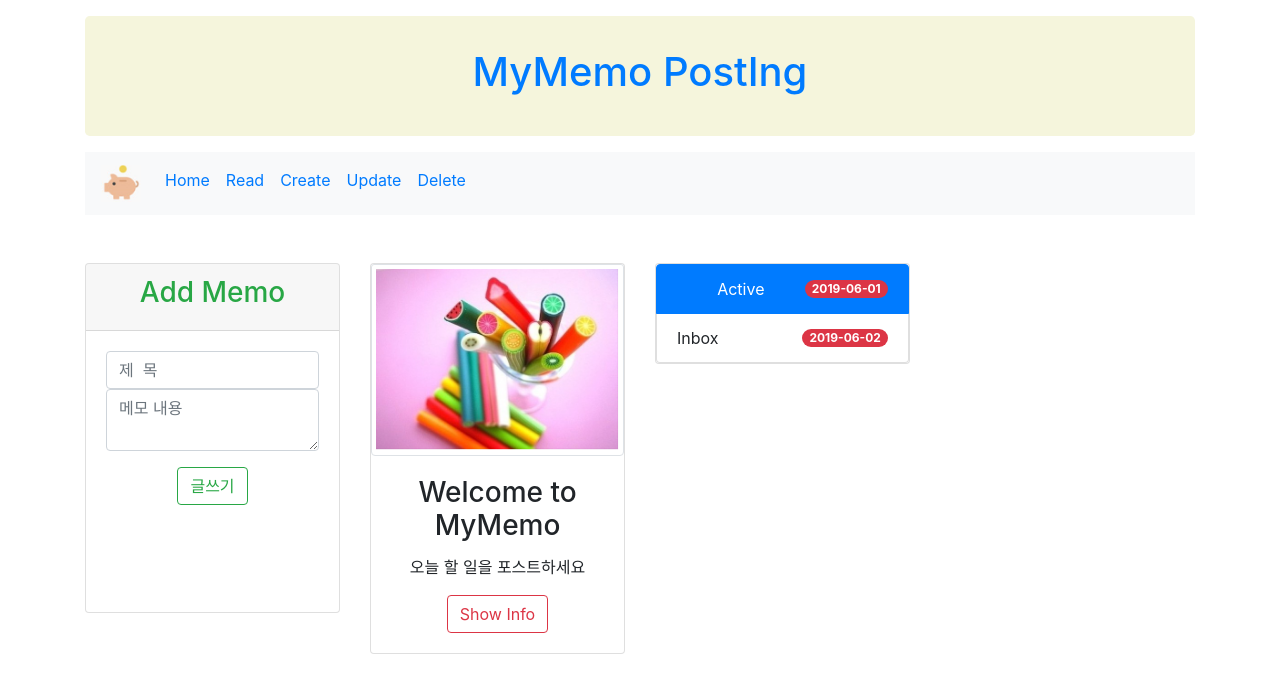
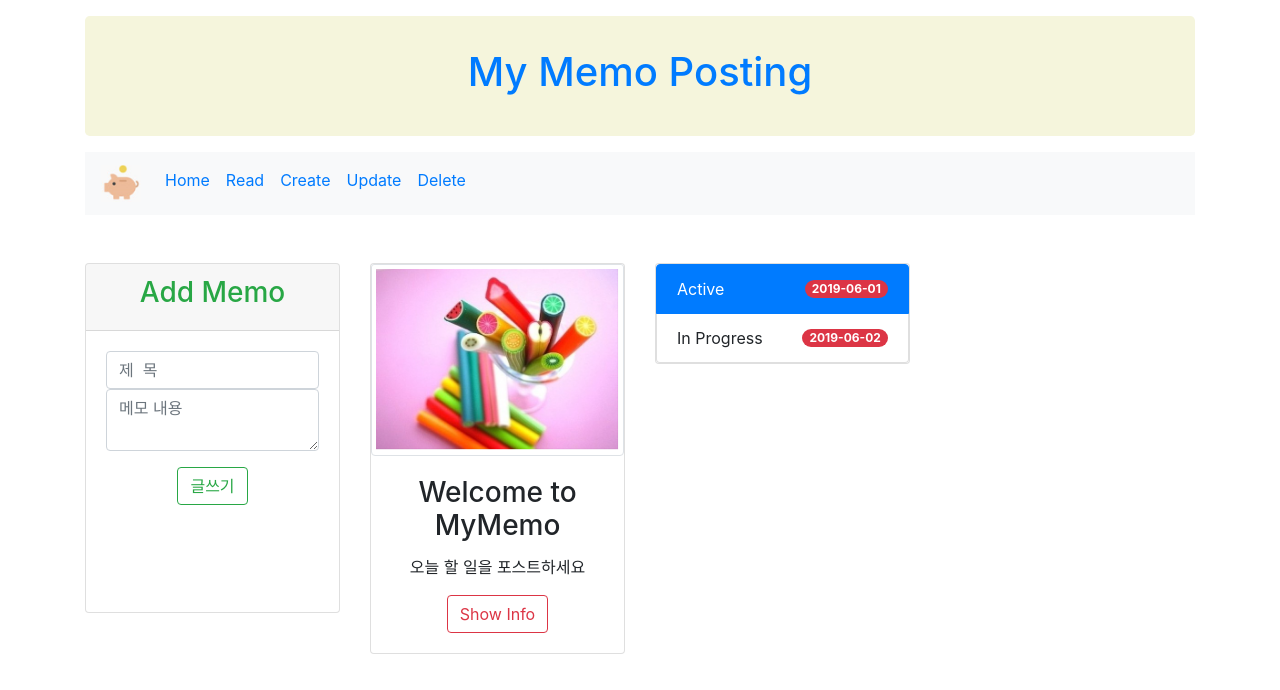
Before and after one commit to swanbaek/Summer, a React (Create React App) app: page / in a window 1280 px wide. Shown: the top 690 px of the page. Built offline with nearby package versions, Linux system fonts and the light colour scheme.

Commit message:
SubListContent추가-오류발생함

```diff
--- a/src/App.js
+++ b/src/App.js
@@ -6,15 +6,26 @@ import ReadContent from './components/ReadContent'
 import CreateContent from './components/CreateContent'
 import ListContent from './components/ListContent'
 class App extends Component{
+  constructor(props){
+    super(props);
+    this.state={
+      memos:[{title:'To Do',msg:'오늘 할일이 많아요', wdate:'2019-06-01'},
+      {title:'In Progress',msg:'진행중인 일..많아요', wdate:'2019-06-01'}]
+    }
+  }
+
+
   render(){
     return (
     <div className="container">
-      <Header subject="MyMemo PostIng"></Header>
+      <Header subject="My Memo Posting"></Header>
       <Navbar></Navbar>
       <div className="row">
-        <CreateContent></CreateContent>
+        <CreateContent onSubmit={function(_title,_msg){
+            this.state.memos.push({title:_title,msg:_msg});
+          }}></CreateContent>
         <ReadContent title="Welcome to MyMemo" msg="오늘 할 일을 포스트하세요"></ReadContent>
-        <ListContent></ListContent>
+        <ListContent memos={this.state.memos}></ListContent>
       </div>
     </div>);
   }
--- a/src/components/CreateContent.js
+++ b/src/components/CreateContent.js
@@ -1,5 +1,25 @@
 import React from 'react';
 class CreateContent extends React.Component{
+    constructor(props){
+        super(props);
+        this.handleSubmit=this.handleSubmit.bind(this);
+
+        this.state={
+            memos:[],
+            title:'',
+            msg:''
+        }
+
+    }
+    handleSubmit(e){
+        e.preventDefault();
+        this.props.onSubmit(
+            e.target.title.value,
+            e.target.msg.value
+        );
+        console.log('CreateContent Submit')
+    }
+
     render(){
         return (
             <div className="col-md-3 col-sm-6">
@@ -8,7 +28,7 @@ class CreateContent extends React.Component{
                 <h3 className="text-center text-success">Add Memo</h3>
                 </div>
                 <div className="card-body text-center">
-                <form action="memoAdd.jsp" method="post">
+                <form action="memoAdd.jsp" method="post" onSubmit={(e)=>this.handleSubmit(e)}>
                     <input type="text"
                      name="title" placeholder="제  목" className="form-control"></input>
                      <p>
--- a/src/components/ListContent.js
+++ b/src/components/ListContent.js
@@ -1,28 +1,32 @@
 import React from 'react';
+import SubListContent from './SubListContent';
+
+import { thisExpression } from '@babel/types';
 class ListContent extends React.Component{
 
     constructor(props){
         super(props);
-        this.state={
-            title:'',
-            msg:'',
-            wdate:'2019-06-13'
+
+    }
+    getList(){
+        for(var i=0;i<this.props.memos.length;i++){
+       var _str=<SubListContent title={this.props.memos[i].title}></SubListContent>
         }
+       return _str;
     }
-
     render(){
         return (
             <div className="col-md-3 col-sm-6">
                 <div className="card">
                 <ul className="list-group">
                 <li className="list-group-item active d-flex justify-content-between align-items-center">
-                <i className="fas fa-cloud"></i>Active
+                Active
                     <span className="badge badge-danger badge-pill">2019-06-01</span>
                 </li>
-                <li className="list-group-item d-flex justify-content-between align-items-center">
-                    Inbox
-                    <span className="badge badge-danger badge-pill">2019-06-02</span>
-                </li>
+
+                {this.getList()}
+
+
                 </ul>
                 </div>
             </div>
--- /dev/null
+++ b/src/components/SubListContent.js
@@ -0,0 +1,20 @@
+import React from 'react';
+import { thisExpression } from '@babel/types';
+class SubListContent extends React.Component{
+
+    constructor(props){
+        super(props);
+
+    }
+
+    render(){
+        return (
+
+                <li className="list-group-item d-flex justify-content-between align-items-center">
+                    {this.props.title}
+                    <span className="badge badge-danger badge-pill">2019-06-02</span>
+                </li>
+        );
+    }
+}
+export default SubListContent;
```
